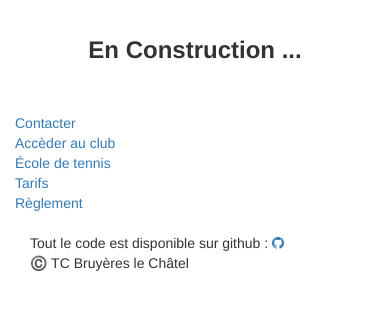
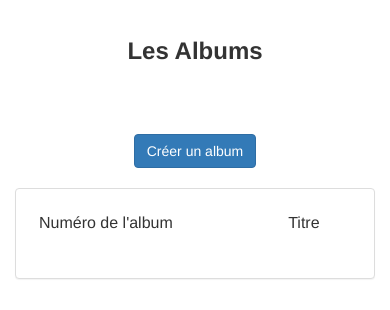
Before and after one commit to Simclem/SIEfreiSimonAllermoz, a PHP site: page /SIEfrei/albumsPhotos.php in a window 390 px wide; the page is wider, and only the part inside the window is pictured. Shown: the part 821-1131 px from the top of that part. Run offline with PHP 8.4, Linux system fonts and the light colour scheme; the visitor is signed in with stand-in values (Sample User, id 1); some libraries are stand-ins or nearby versions.

Commit message:
Ajout de la page permettant de voir l'ensemble des albums

```diff
--- a/FrontEnd/Views/albumsPhotos.php
+++ b/FrontEnd/Views/albumsPhotos.php
@@ -1,6 +1,67 @@
 <?php
     include ("./Components/header.php");
 ?>
+<script type = "text/javascript" src="../Script/ScriptAlbum.js"></script>
+<div class="row">
+  <div class="container-fluid">
+      <div class="col-md-offset-4 col-md-4">
+          <div class="alert alert-success" role="alert" id="displayConnect" style="display: none; text-align: center">Vous êtes inscrit à l'évenement.</div>
+          <div class="alert alert-danger" role="alert" id="displayError" style="display: none; text-align: center">Vous n'êtes pas connectés, impossible de vous inscrire.</div>
+      </div>
+  </div>
+    <div class="container-fluid">
+
+        <div class="col-md-offset-2 col-md-8">
+            <h3 style="text-align: center"><b> Les Albums </b></h3>
+            </br></br></br>
+        </div>
+        <?php
+          if (!empty($_SESSION["isAdmin"]))
+          {
+            if ($_SESSION["isAdmin"] == 1){
+                ?>
+                <div class="col-md-2" style="text-align: center">
+                    <a class="btnCreateEvent" href="creerEvenement.php"><button  type="button" class="btn btn-primary"> Créer un album </button></a></br></br>
+                  <!--  <a class="btnCreateEvent" href="modifierEvenement.php"><button type="button" class="btn btn-primary"> Modifier un évènement </button></a>-->
+                </div>
+                <?php
+            }
+          }
+
+        ?>
+    </div>
+</div>
+
+<div class="row">
+  <div class="container-fluid">
+    <div class="col-md-offset-1 col-md-10">
+      <div class="panel panel-default">
+      <div class="panel-body">
+
+    <table class="table">
+      <tr>
+        <td style="border-top:  none;">
+          Numéro de l'album
+        </td>
+        <td style="border-top:  none;">
+          Titre
+        </td>
+      </tr>
+    </table>
+  </div>
+  </div>
+</div>
+
+
+
+
+
+</div>
+</div>
+
+
+
+
 
 <div class="row">
     <div class="container-fluid">
```
Also changed, not shown: FrontEnd/Script/ScriptAlbum.js (+20 -1 lines).
